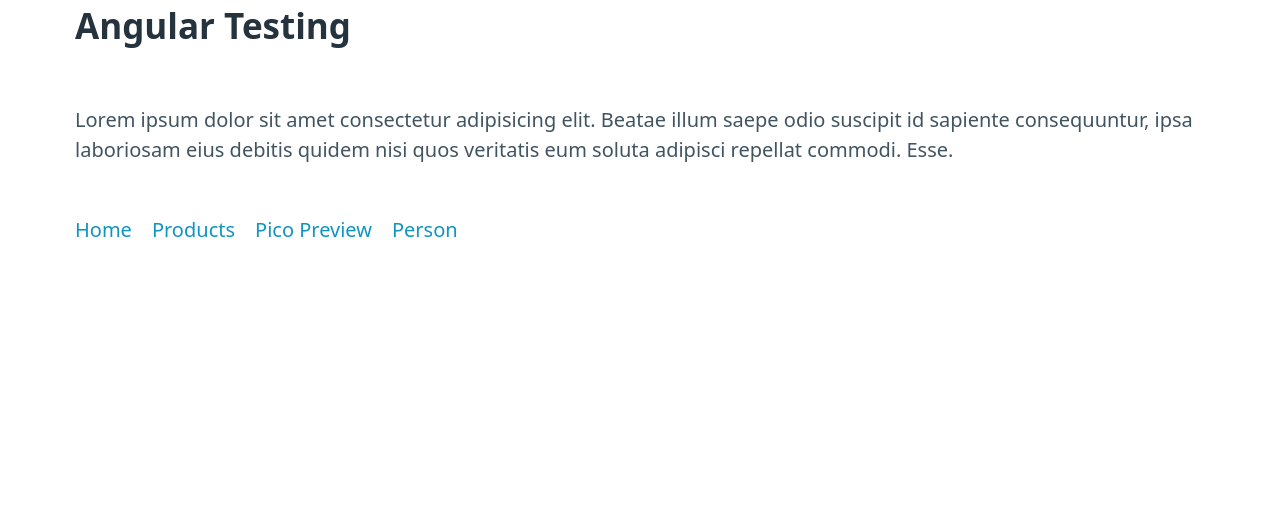
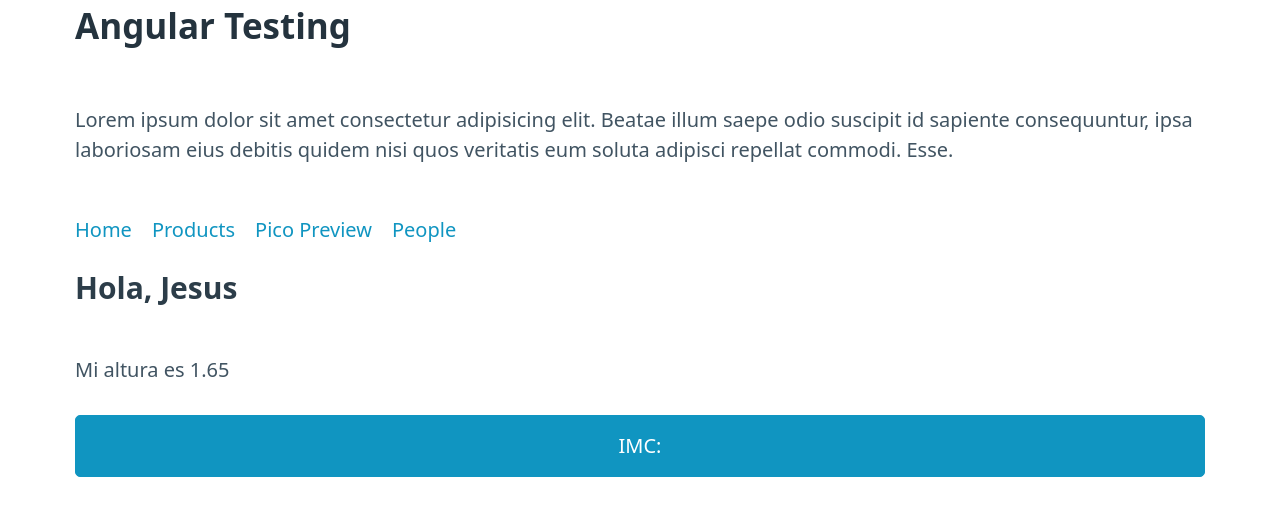
Before and after one commit to Jesus-Rojas/app-testing, an Angular app: page /people in a window 1280 px wide. Before the commit this address led to /. Shown: the top 516 px of the page. Built offline with nearby package versions, Linux system fonts and the light colour scheme.

Commit message:
feat: add tests when do click in component :test_tube:

```diff
--- a/src/app/app-routing.module.ts
+++ b/src/app/app-routing.module.ts
@@ -1,5 +1,6 @@
 import { NgModule } from '@angular/core';
 import { RouterModule, Routes } from '@angular/router';
+import { PeopleComponent } from './components/people/people.component';
 import { PersonComponent } from './components/person/person.component';
 import { PicoPreviewComponent } from './components/pico-preview/pico-preview.component';
 import { ProductsComponent } from './components/products/products.component';
@@ -14,8 +15,8 @@
     component: PicoPreviewComponent
   },
   {
-    path: 'person',
-    component: PersonComponent
+    path: 'people',
+    component: PeopleComponent
   },
 ];
 
--- a/src/app/app.component.html
+++ b/src/app/app.component.html
@@ -6,7 +6,7 @@
       <li><a href="/">Home</a></li>
       <li><a routerLink="/products">Products</a></li>
       <li><a routerLink="/pico-preview">Pico Preview</a></li>
-      <li><a routerLink="/person">Person</a></li>
+      <li><a routerLink="/people">People</a></li>
     </ul>
   </nav>
 </header>
--- a/src/app/app.module.ts
+++ b/src/app/app.module.ts
@@ -9,13 +9,15 @@
 import { ReactiveFormsModule } from '@angular/forms';
 import { TokenInterceptor } from './interceptors/token.interceptor';
 import { PersonComponent } from './components/person/person.component';
+import { PeopleComponent } from './components/people/people.component';
 
 @NgModule({
   declarations: [
     AppComponent,
     ProductsComponent,
     PicoPreviewComponent,
-    PersonComponent
+    PersonComponent,
+    PeopleComponent
   ],
   imports: [
     BrowserModule,
--- /dev/null
+++ b/src/app/components/people/people.component.html
@@ -0,0 +1,3 @@
+<section class="container">
+  <app-person [person]="person"></app-person>
+</section>
--- /dev/null
+++ b/src/app/components/people/people.component.ts
@@ -0,0 +1,11 @@
+import { Component } from '@angular/core';
+import { Person } from 'src/app/models/person.model';
+
+@Component({
+  selector: 'app-people',
+  templateUrl: './people.component.html',
+  styleUrls: ['./people.component.scss']
+})
+export class PeopleComponent {
+  person = new Person('Jesus', 'Rojas', 23, 65, 1.65);
+}
--- a/src/app/components/person/person.component.html
+++ b/src/app/components/person/person.component.html
@@ -1,4 +1,3 @@
-<section class="container">
-  <h3>Hola, {{ person.name }}</h3>
-  <p>Mi altura es {{ person.heigth }}</p>
-</section>
+<h3>Hola, {{ person.name }}</h3>
+<p>Mi altura es {{ person.heigth }}</p>
+<button class="btn-imc" (click)="calcIMC()">IMC: {{ imc }}</button>
--- a/src/app/components/person/person.component.ts
+++ b/src/app/components/person/person.component.ts
@@ -8,4 +8,9 @@
 })
 export class PersonComponent {
   @Input() person !: Person;
+  imc = '';
+
+  calcIMC() {
+    this.imc = this.person.calcIMC();
+  }
 }
```
Also changed, not shown: src/app/components/people/people.component.scss (added), 2 other files (tests, documents, lock files or other folders).
